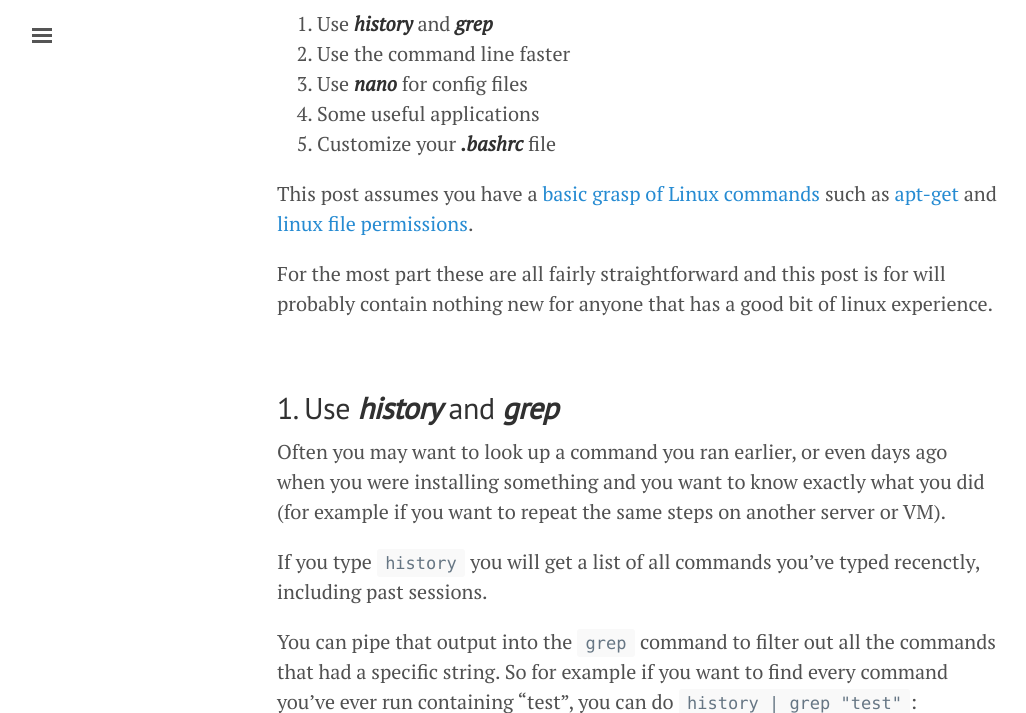
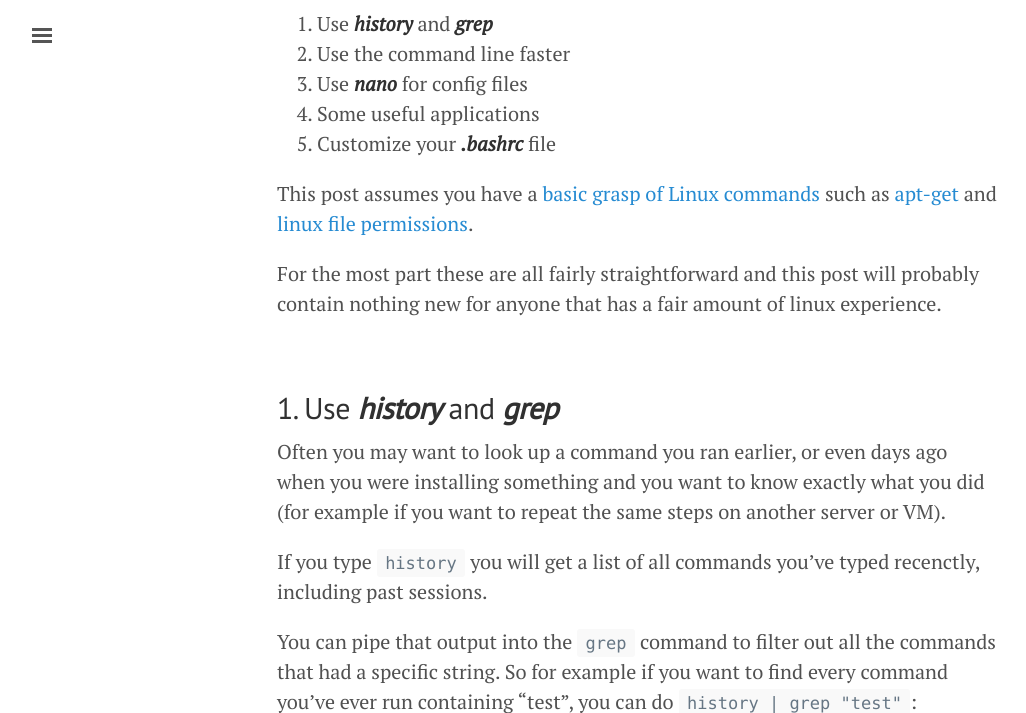
Before and after one commit to JohannesMP/com.johannesmp.blog, a Jekyll site: the page built from _posts/2017-02-12-Quick-SSH-Workflow-tips.md, in a window 1280 px wide and 900 px high, scrolled down 638 px, cut to the strip 0-713 px from the top of the window. Shown: the whole strip, without its empty margins (3-1029 px from the left). Built offline with Jekyll 4.4.1, drawn with Linux system fonts in a browser that asks for light colours; nearby versions of some CDN libraries; comment, search, counter and statistics services are not loaded.

Commit message:
Updated 2017-02-12-Quick-SSH-Workflow-tips.md

```diff
--- a/_posts/2017-02-12-Quick-SSH-Workflow-tips.md
+++ b/_posts/2017-02-12-Quick-SSH-Workflow-tips.md
@@ -28,7 +28,7 @@ A quick Overview:
 
 This post assumes you have a [basic grasp of Linux commands](http://linuxcommand.org/learning_the_shell.php) such as [apt-get](https://help.ubuntu.com/community/AptGet/Howto) and [linux file permissions](https://help.ubuntu.com/community/FilePermissions).
 
-For the most part these are all fairly straightforward and this post is for will probably contain nothing new for anyone that has a good bit of linux experience.
+For the most part these are all fairly straightforward and this post will probably contain nothing new for anyone that has a fair amount of linux experience.
 
 <!-- more -->
 
```
